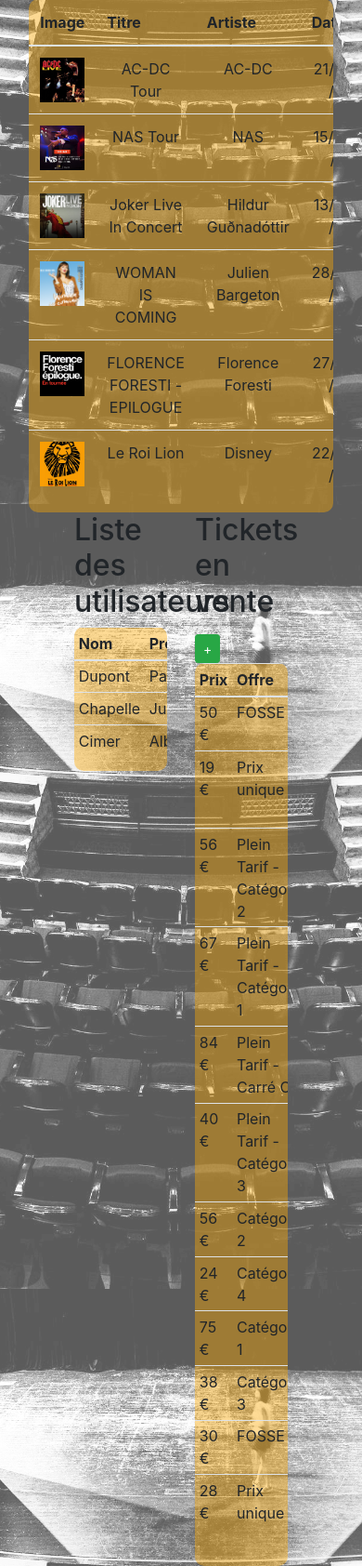
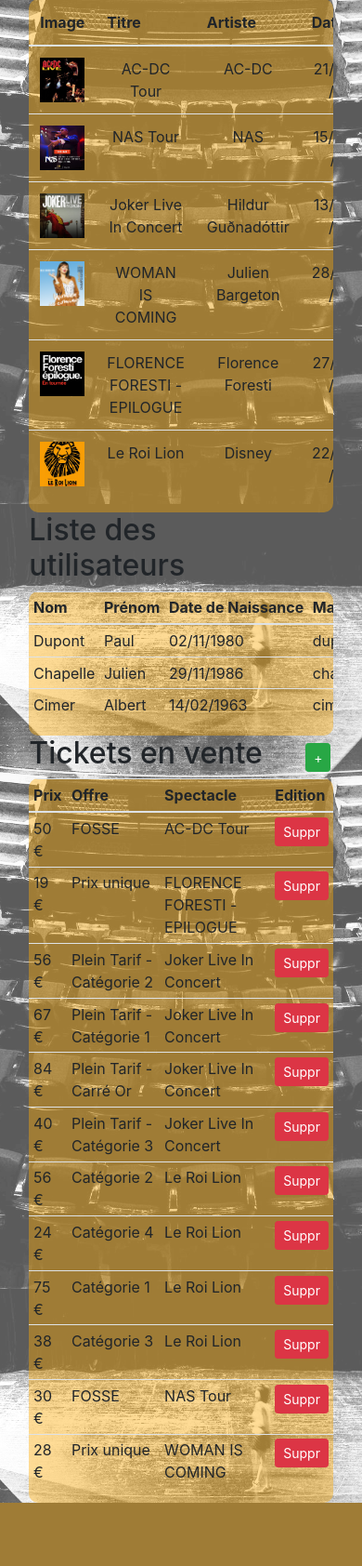
Before and after one commit to julien-chapelle/TpColyseumV2, a PHP site: page /views/admin/indexAdmin.php in a window 390 px wide. Shown: the part 302-1986 px from the top of the page at 93% size. After the commit the page ends 1918 px from the top, so only its background shows below. Run offline with PHP 8.4, Linux system fonts and the light colour scheme; the visitor is signed in with stand-in values (Sample User, id 1); data comes from the database, SQL or seed files in the repository; data that the repository does not hold is empty; some libraries are stand-ins or nearby versions.

Commit message:
responsive indexAdmin amélioré

```diff
--- a/views/admin/indexAdmin.php
+++ b/views/admin/indexAdmin.php
@@ -81,7 +81,7 @@ require '../../controllers/admin/indexAdminController.php';
             </div>
         </div>
         <div class="row justify-content-center">
-            <div class="col-4">
+            <div class="col-11">
                 <div class="row">
                     <div class="col-10">
                         <h2>Liste des utilisateurs</h2>
@@ -110,7 +110,7 @@ require '../../controllers/admin/indexAdminController.php';
                     </table>
                 </div>
             </div>
-            <div class="col-4">
+            <div class="col-11">
                 <div class="row">
                     <div class="col-10">
                         <h2>Tickets en vente</h2>
--- a/views/clients/compte.php
+++ b/views/clients/compte.php
@@ -16,7 +16,7 @@
 
 <body>
   <?php require('../header.php') ?>
-  <div class="container-fluid heightBody">
+  <div class="container-fluid">
     <div class="row justify_content-center">
       <div class="col-lg-6 col-sm-10 p-0">
         <!-- PICTURE -->
--- a/views/clients/detailClient.php
+++ b/views/clients/detailClient.php
@@ -15,7 +15,7 @@
 
 <body>
   <?php require('../header.php') ?>
-  <div class="container-fluid heightBody">
+  <div class="container-fluid">
     <div class="row justify_content-center">
       <div class="card m-5 p-2 borderRadiusFormLogin">
         <div class="row no-gutters">
```
